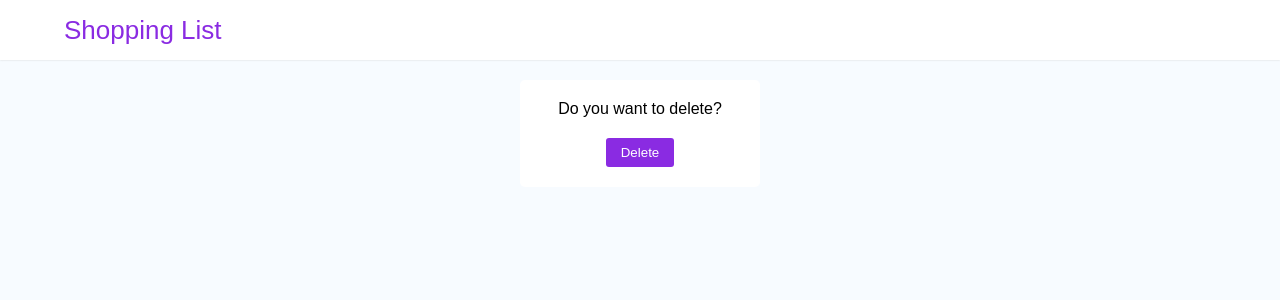
After one commit to khanmdsagar/Django-CRUD-App, a Django app: page /delete/1 in a window 1280 px wide. The commit adds this page. Shown: the top 300 px of the page. Run offline with Django 3.2, Linux system fonts and the light colour scheme.

Commit message:
delete completed

```diff
--- a/myapp/static/style.css
+++ b/myapp/static/style.css
@@ -4,12 +4,20 @@
 body{
   background-color: rgb(247, 251, 255);
   animation: 1s anim;
+  font-family: 'Heebo', sans-serif;
 }
 @keyframes anim{
   0%{opacity: 0;}
 }
 
-/* insert page */
+.m-t-10{
+  margin-top: 10px;
+}
+.m-t-20{
+  margin-top: 20px;
+}
+/* insert page ...............................*/
+
 .status-container{
   display: flex;
   align-items: center;
@@ -18,7 +26,7 @@ body{
 .status{
   text-align: center;
   width: 215px;
-  background-color: blueviolet;
+  background-color: rgba(137, 43, 226, 0.568);
   padding: 10px;
   border-radius: 5px;
   color: #fff;
@@ -63,7 +71,20 @@ body{
   border-radius: 5px;
 }
 
-/* home page */
+
+/* home page ....................................*/
+.action-button{
+  background-color: #fff;
+  border: 0px solid;
+  border-radius: 50%;
+  box-shadow: 0px 0px 2px .1px rgb(212, 212, 212);
+  padding: 5px;
+  outline: none;
+  text-decoration: none;
+  display: flex;
+  margin: 10px;
+}
+
 #nav-bar
 {
     height: 60px;
@@ -102,6 +123,9 @@ body{
 #con-wrapper{
   background-color: #fff;
   padding: 10px;
+  margin-top: 10px;
+  display: flex;
+  justify-content: space-between;
 }
 
 #p-name{
@@ -124,7 +148,7 @@ body{
 #fab-button{
   width: 40px;
   height: 40px;
-  position: absolute;
+  position: fixed;
   bottom: 50px;
   right: 50px;
   background-color: blueviolet;
--- /dev/null
+++ b/myapp/templates/delete.html
@@ -0,0 +1,17 @@
+{% extends 'base.html' %}
+
+{% block content %}
+    <div id="app">
+
+        <div class="insert-container">
+            <div class="input-box">
+                <p>Do you want to delete?</p>
+                <form action="{% url 'deletedata' %}" method="POST">
+                    {% csrf_token %}
+                    <input name="id" hidden type="text" value="{{id}}">
+                    <button class="button m-t-20">Delete</button>
+                </form>
+            </div>
+        </div>
+    </div>
+{% endblock content %}
--- a/myapp/urls.py
+++ b/myapp/urls.py
@@ -2,7 +2,11 @@ from django.urls import path
 from . import views
 
 urlpatterns = [
-    path('', views.home, name = "myhome"),
+    path('', views.home, name = "home"),
+
     path('insert/', views.insertPage, name = "insert"),
     path('save-data/', views.saveData, name = "savedata"),
+
+    path('delete/<str:id>', views.deletePage, name = "delete"),
+    path('delete-data/', views.deleteData, name = "deletedata"),
 ]
--- a/myapp/views.py
+++ b/myapp/views.py
@@ -2,12 +2,16 @@ from django.shortcuts import render, redirect
 from django.http import HttpResponse
 from myapp.models import Product
 from django.contrib import messages
+import re
 
 # Create your views here.
+# homepage
 def home(request):
     product = Product.objects.all()
     return render(request, 'index.html', {'products': product})
 
+
+# saving data
 def insertPage(request):
     return render(request, 'insert.html')
 
@@ -18,10 +22,36 @@ def saveData(request):
             return redirect('insert')
         else:
             new_product = Product(
-                name = request.POST['name'],
-                price = request.POST['price'],
-                quantity = request.POST['quantity']
+                name = request.POST['name'].strip(),
+                price = request.POST['price'].strip(),
+                quantity = request.POST['quantity'].strip()
             )
+
             new_product.save()
-            messages.success(request, 'Saved')
+            messages.success(request, "Saved")
+
+            # if status[0] == 1:
+            #     messages.success(request, "Saved")
+            # else:
+            #     messages.error(request, "Save failed")
+
             return redirect('insert')
+
+
+# deleting data
+def deletePage(request, id):
+    return render(request, 'delete.html', {'id':id})
+
+def deleteData(request):
+    if request.method == 'POST':
+        pid = request.POST['id']
+        pro = Product.objects.get(id = pid)
+
+        status = pro.delete()
+
+        if status[0] == 1:
+            messages.success(request, "Deleted")
+        else:
+            messages.success(request, "Delete failed")
+
+        return redirect('home')
```
Also changed, not shown: myapp/templates/index.html (+19 -3 lines).
